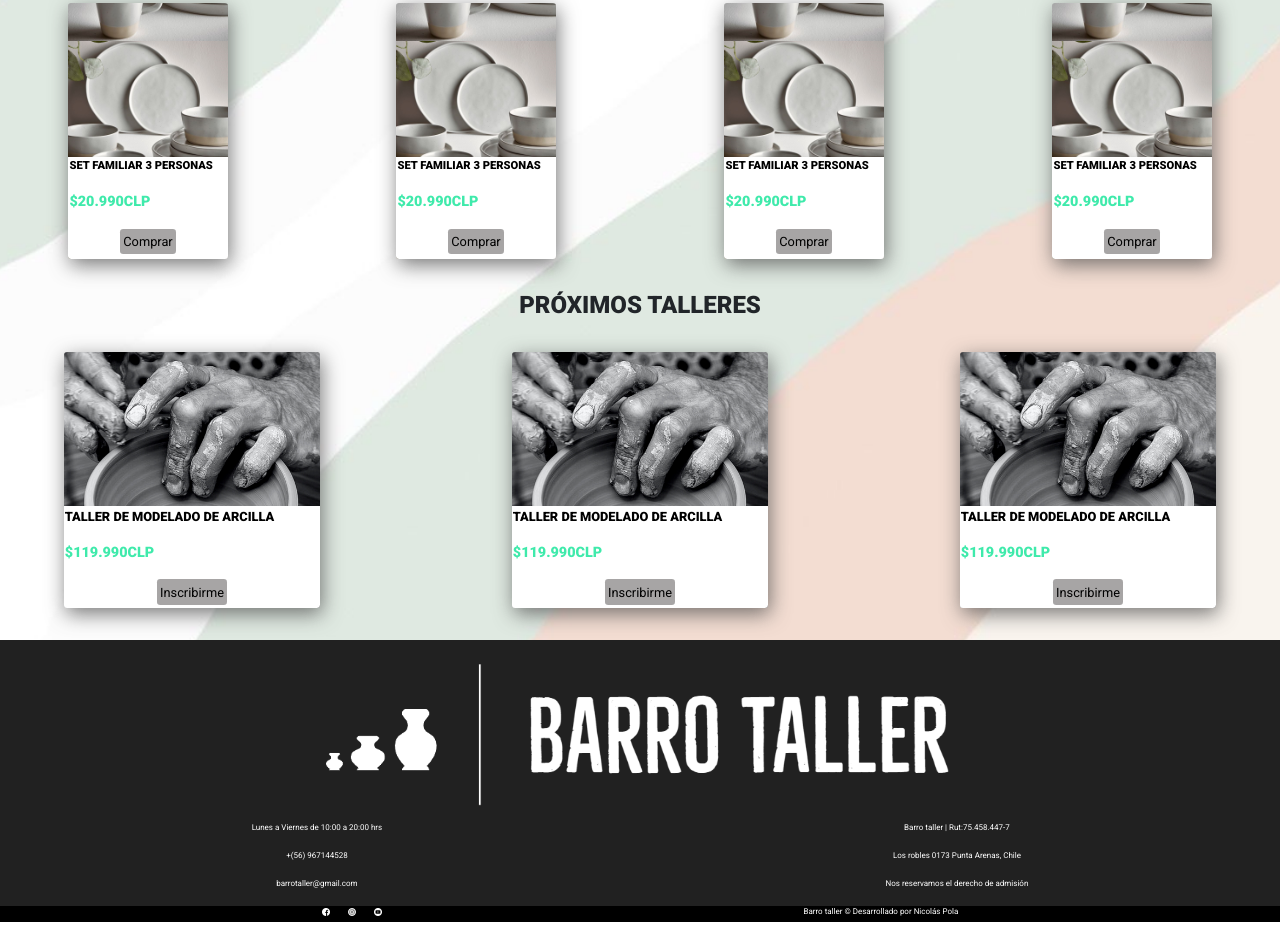
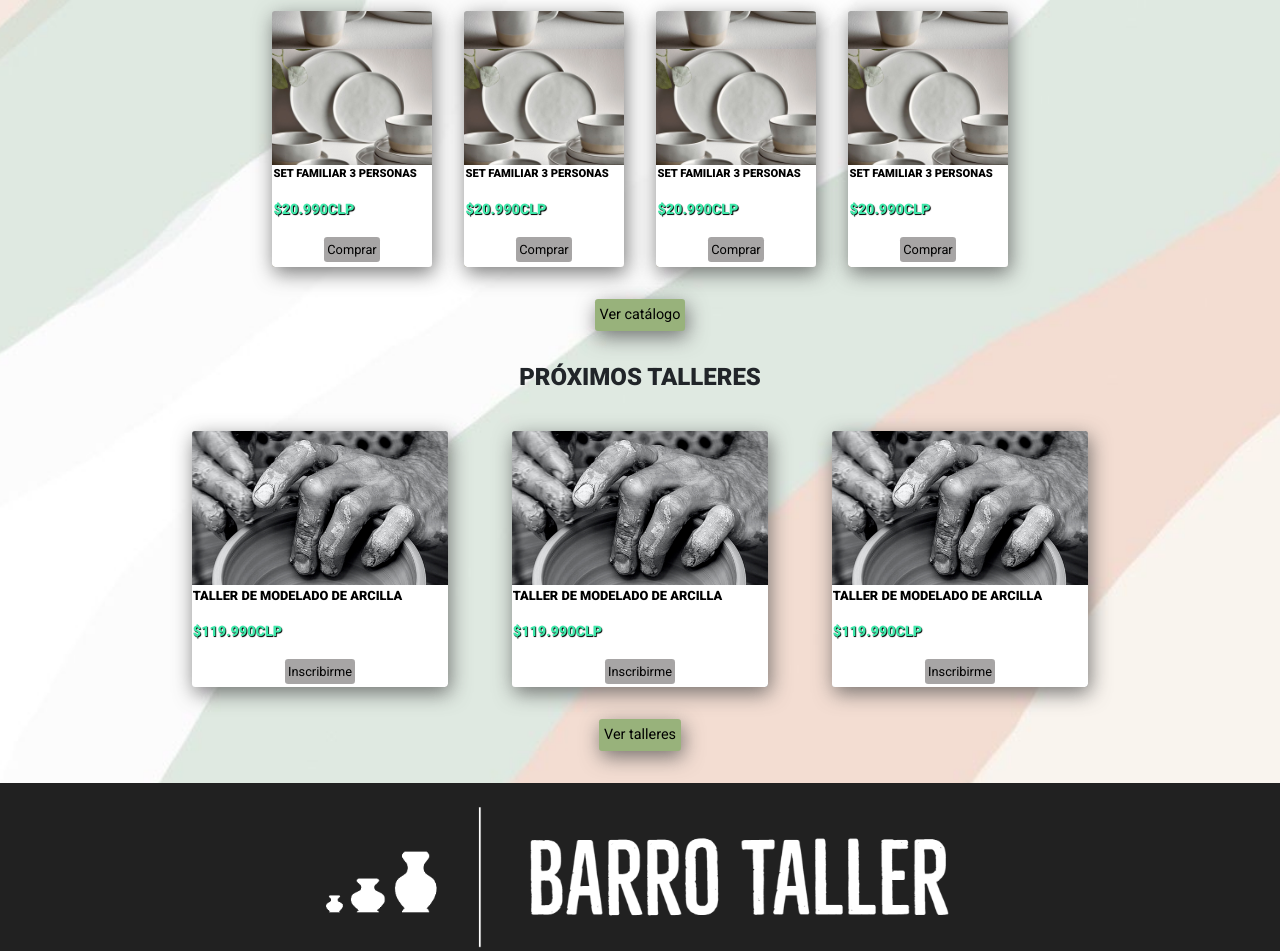
Before and after one commit to nicolaspola/proyectoResponsive, a plain HTML site: page index.html in a window 1280 px wide. Shown: the part 1467-2418 px from the top of the page. Before the commit the page ends 2389 px from the top, so only its background shows below. Drawn offline with nearby package versions, Linux system fonts and the light colour scheme.

Commit message:
vista mobile index terminada

```diff
--- a/css/style.css
+++ b/css/style.css
@@ -161,6 +161,10 @@ nav{
 /* estilos section dos */
 .section-dos{
     margin-top: 2rem;
+    display: flex;
+    flex-direction: column;
+    align-items: center;
+    justify-content: center;
 }
 .section-dos h3{
     text-align: center;
@@ -203,6 +207,7 @@ nav{
     font-size: 0.9rem;
     font-weight: 600;
     color: rgb(63, 234, 171);
+    text-shadow: 0.8px 0.8px 0.8px black;
 }
 
 .descripcion-info {
@@ -230,11 +235,31 @@ nav{
     background-color: rgba(206, 203, 203, 0.882);
 
 }
+.ver-catalogo{
+    width: fit-content;
+    height: fit-content;
+    color: black;
+    background-color: #98B27B;
+    border-radius: 0.2rem;
+    font-size: 0.9rem;
+    padding: 0.3rem;
+    box-shadow: 2px 6px 20px rgba(75, 75, 75, 0.742);
+    transition: 0.8s;
+    margin-top: 2rem;
+}
+.ver-catalogo:hover {
+    transition: 0.8s;
+    background-color: #d2e7bb;
+}
 
 /* estilos section tres */
 
 .section-tres{
     margin-top: 2rem;
+    display: flex;
+    flex-direction: column;
+    justify-content: center;
+    align-items: center;
 }
 .section-tres h4{
     text-align: center;
@@ -278,6 +303,7 @@ nav{
     font-size: 0.9rem;
     font-weight: 600;
     color: rgb(63, 234, 171);
+    text-shadow: 0.8px 0.8px 0.8px black;
 }
 
 .descripcion-taller {
@@ -305,6 +331,23 @@ nav{
     background-color: rgba(206, 203, 203, 0.882);
 
 }
+.ver-talleres {
+    width: fit-content;
+    height: fit-content;
+    color: black;
+    background-color: #98B27B;
+    border-radius: 0.2rem;
+    font-size: 0.9rem;
+    padding: 0.3rem;
+    box-shadow: 2px 6px 20px rgba(75, 75, 75, 0.742);
+    transition: 0.8s;
+    margin-top: 2rem;
+}
+.ver-talleres:hover {
+    transition: 0.8s;
+    background-color: #d2e7bb;
+}
+
 
 /* estilos footer */
 
--- a/index.html
+++ b/index.html
@@ -210,7 +210,13 @@
                 </div>
 
             </div>
+            <a class="text-decoration-none" href="./pages/productos.html">
+                <div class="ver-catalogo">
+                    <div>Ver catálogo</div>
+                </div>
+            </a>
         </div>
+
         <div class="section-tres">
             <h4>PRÓXIMOS TALLERES</h4>
             <div class="proximos-talleres">
@@ -253,6 +259,11 @@
                 </div>
 
             </div>
+            <a class="text-decoration-none" href="./pages/talleres.html">
+                <div class="ver-talleres">
+                    <div>Ver talleres</div>
+                </div>
+            </a>
         </div>
       </main>
       <footer>
```
